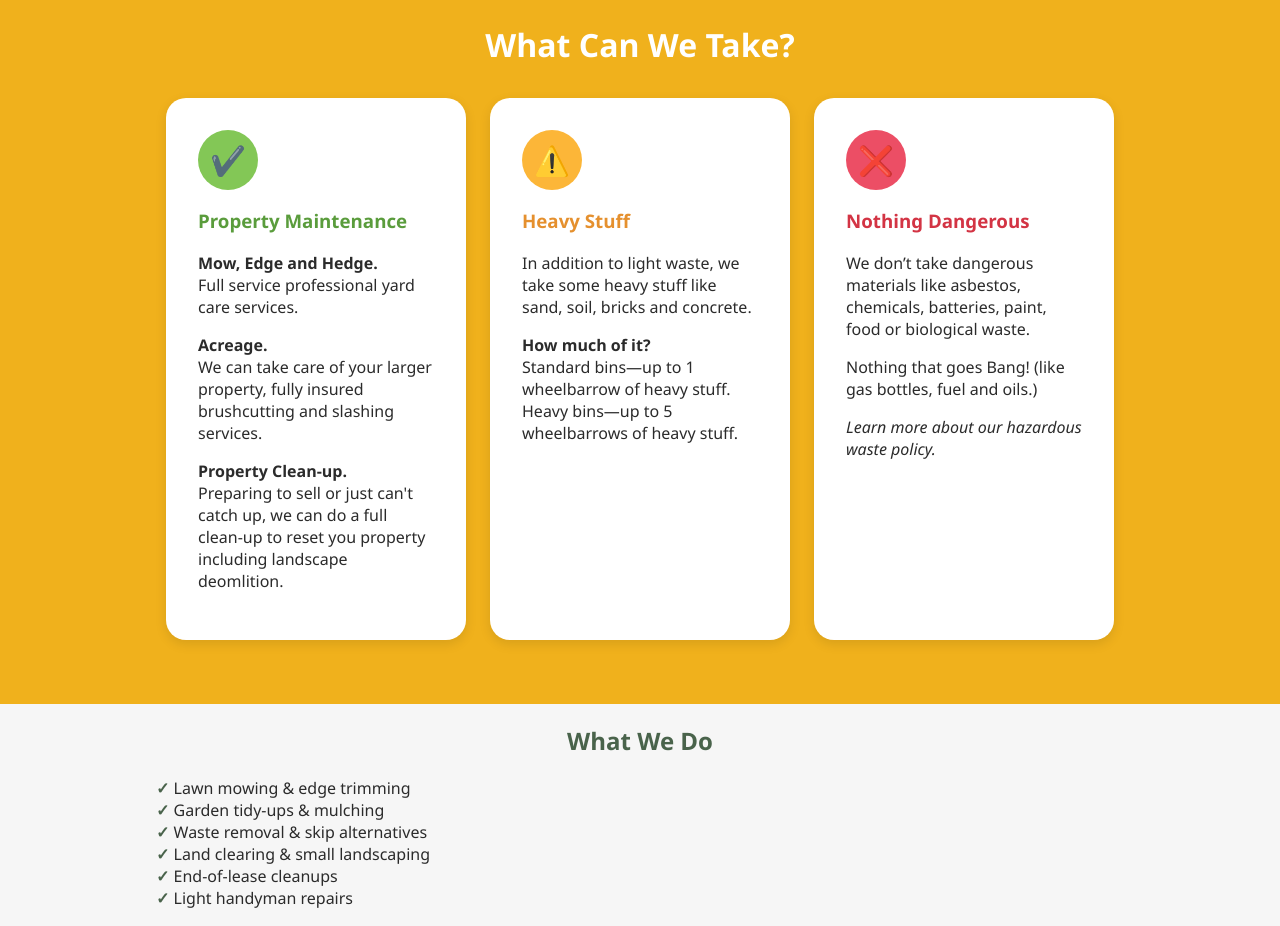
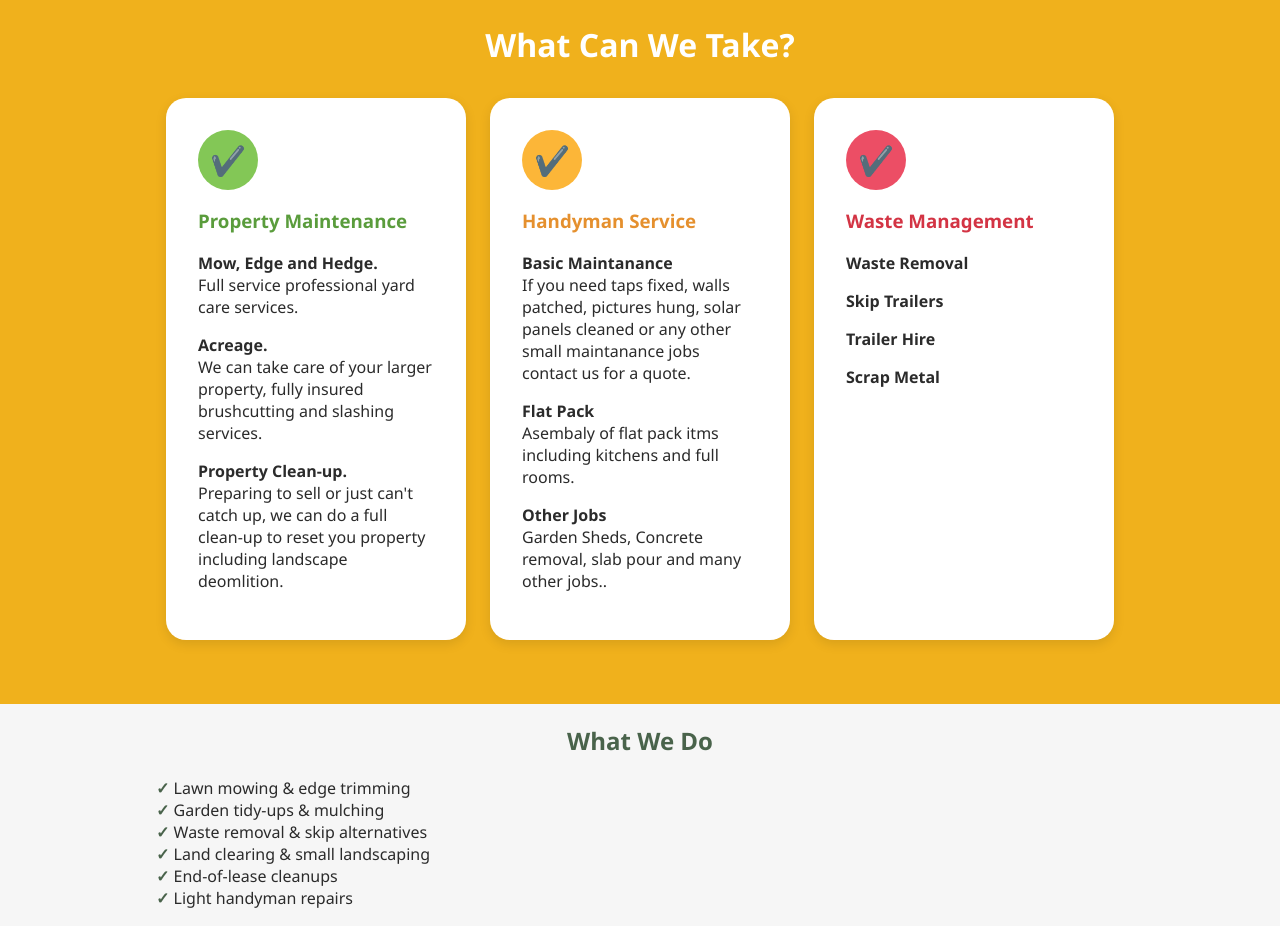
Before and after one commit to LukeCarter558/yourway-website, a plain HTML site: page index.html in a window 1280 px wide. Shown: the part 780-1706 px from the top of the page. Drawn offline with Linux system fonts and the light colour scheme.

Commit message:
Update index.html

```diff
--- a/index.html
+++ b/index.html
@@ -66,19 +66,21 @@
 
         <!-- Heavy Stuff -->
         <div class="waste-card waste-animate">
-          <div class="icon-circle orange">⚠️</div>
-          <h3 class="waste-title orange">Heavy Stuff</h3>
-          <p>In addition to light waste, we take some heavy stuff like sand, soil, bricks and concrete.</p>
-          <p><strong>How much of it?</strong><br>Standard bins—up to 1 wheelbarrow of heavy stuff.<br>Heavy bins—up to 5 wheelbarrows of heavy stuff.</p>
+          <div class="icon-circle orange">✔️</div>
+          <h3 class="waste-title orange">Handyman Service</h3>
+          <p><strong>Basic Maintanance</strong><br>If you need taps fixed, walls patched, pictures hung, solar panels cleaned or any other small maintanance jobs contact us for a quote.</p>
+          <p><strong>Flat Pack</strong><br>Asembaly of flat pack itms including kitchens and full rooms.</p>
+          <p><strong>Other Jobs</strong><br>Garden Sheds, Concrete removal, slab pour and many other jobs..</p>
         </div>
 
         <!-- Restricted Items -->
         <div class="waste-card waste-animate">
-          <div class="icon-circle red">❌</div>
-          <h3 class="waste-title red">Nothing Dangerous</h3>
-          <p>We don’t take dangerous materials like asbestos, chemicals, batteries, paint, food or biological waste.</p>
-          <p>Nothing that goes Bang! (like gas bottles, fuel and oils.)</p>
-          <p><em>Learn more about our hazardous waste policy.</em></p>
+          <div class="icon-circle red">✔️</div>
+          <h3 class="waste-title red">Waste Management</h3>
+          <p><strong>Waste Removal</strong><br></p>
+          <p><strong>Skip Trailers</strong><br></p>
+          <p><strong>Trailer Hire</strong><br></p>
+          <p><strong>Scrap Metal</strong><br></p>
         </div>
       </div>
     </section>
```
